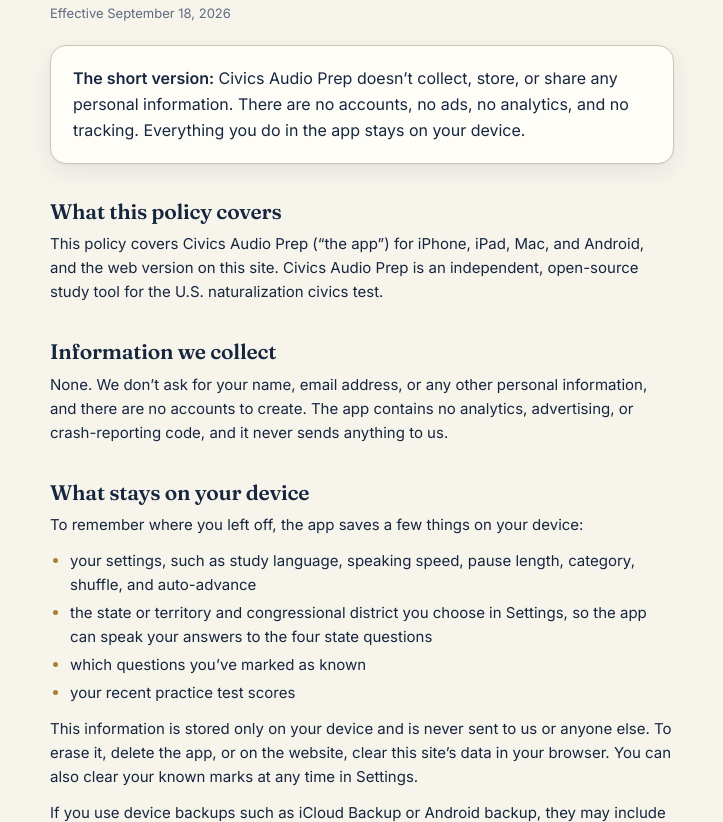
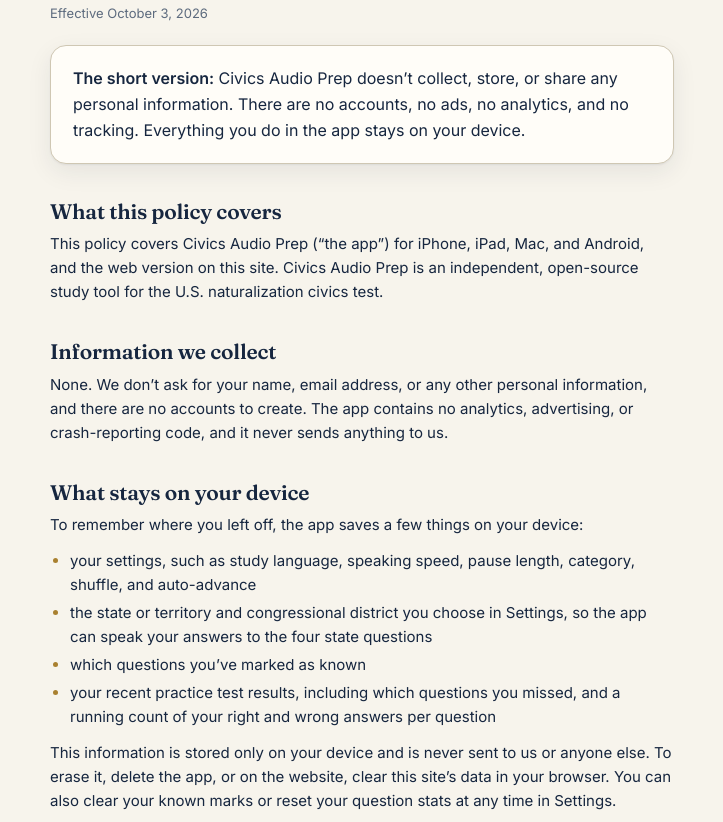
Before and after one commit to yilab/civics, a website: page web/src/privacy.html in a window 1280 px wide. Shown: the part 193-1015 px from the top of the page, without its empty margins (278-1001 px from the left). Drawn offline with Linux system fonts and the light colour scheme.

Commit message:
docs: cover answer stats and review sessions in privacy policy and README
The privacy policy's stored-on-device list now mentions the per-test
missed questions and per-question right/wrong counts, plus the stats
reset affordance (effective date bumped); README describes the stats
and review-session feature and the new TestPicker/QuestionStats modules
in the architecture section. Web artifact and dist rebuilt.

```diff
--- a/web/src/privacy.html
+++ b/web/src/privacy.html
@@ -109,7 +109,7 @@
 
   <main>
     <h1>Privacy Policy</h1>
-    <p class="effective">Effective September 18, 2026</p>
+    <p class="effective">Effective October 3, 2026</p>
 
     <div class="summary">
       <p><strong>The short version:</strong> Civics Audio Prep doesn’t collect, store, or share any personal information. There are no accounts, no ads, no analytics, and no tracking. Everything you do in the app stays on your device.</p>
@@ -127,9 +127,9 @@
       <li>your settings, such as study language, speaking speed, pause length, category, shuffle, and auto-advance</li>
       <li>the state or territory and congressional district you choose in Settings, so the app can speak your answers to the four state questions</li>
       <li>which questions you’ve marked as known</li>
-      <li>your recent practice test scores</li>
+      <li>your recent practice test results, including which questions you missed, and a running count of your right and wrong answers per question</li>
     </ul>
-    <p>This information is stored only on your device and is never sent to us or anyone else. To erase it, delete the app, or on the website, clear this site’s data in your browser. You can also clear your known marks at any time in Settings.</p>
+    <p>This information is stored only on your device and is never sent to us or anyone else. To erase it, delete the app, or on the website, clear this site’s data in your browser. You can also clear your known marks or reset your question stats at any time in Settings.</p>
     <p>If you use device backups such as iCloud Backup or Android backup, they may include this app data, as they do for most apps. Apple or Google handles those backups under your account, and we can’t access them.</p>
 
     <h2>Internet access</h2>
```
Also changed, not shown: README.md.
